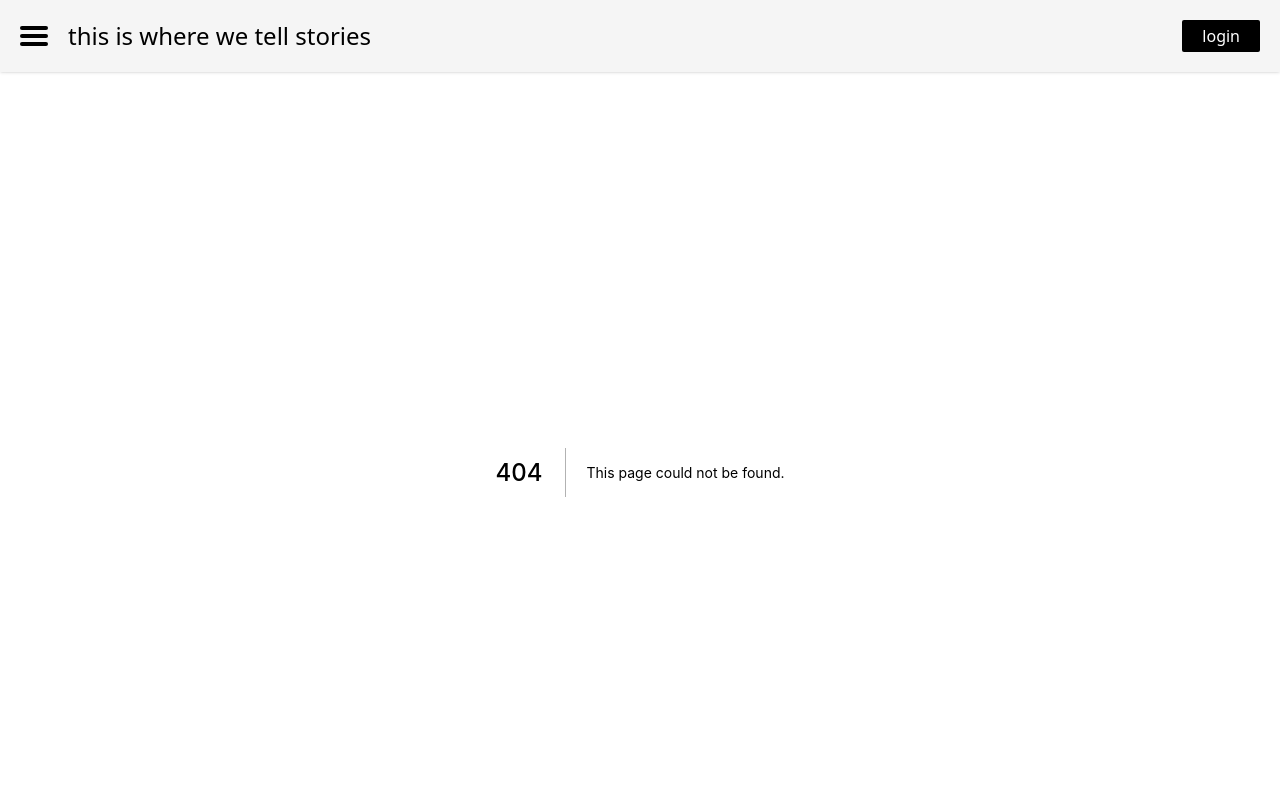
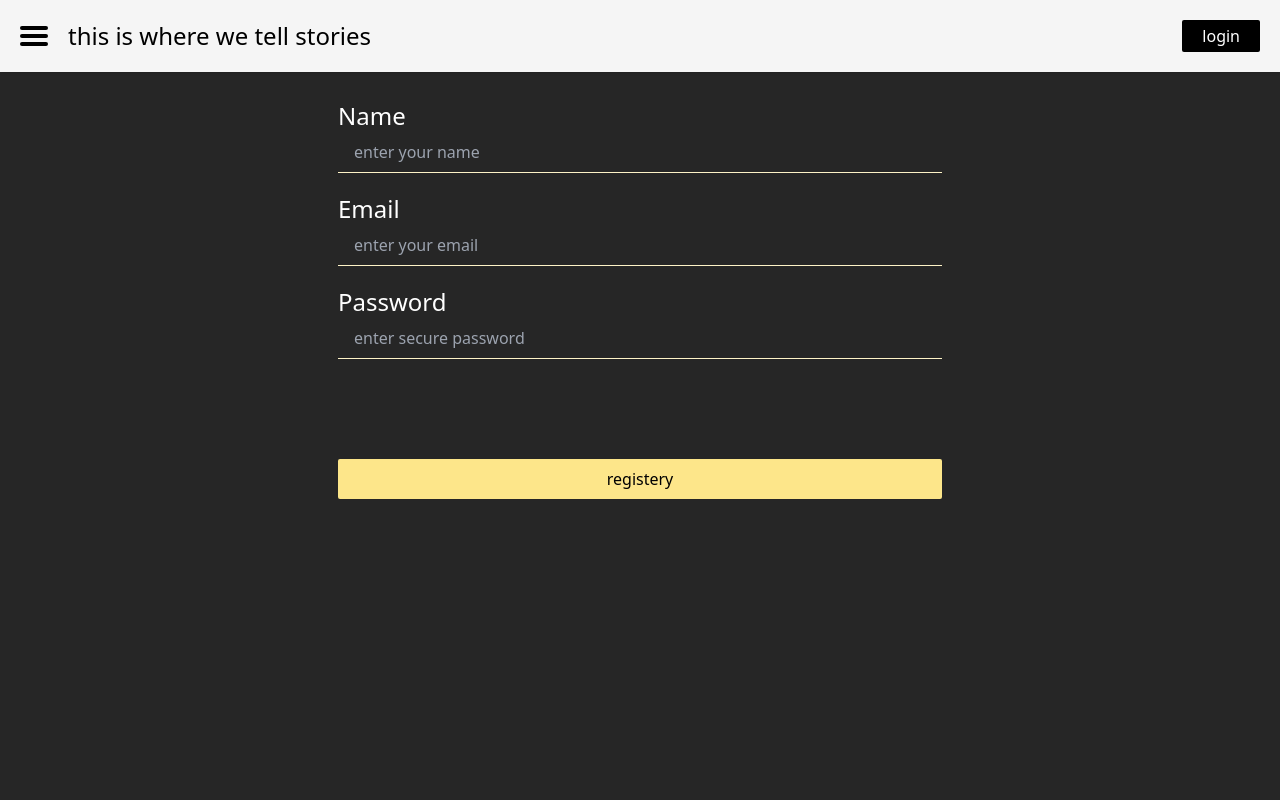
Before and after one commit to armin-bkh/houstory-next-app, a Next.js app: page /auth/registery in a window 1280 px wide. Before the commit this address had no page. Shown: the top 800 px of the page. Built offline with nearby package versions, Linux system fonts and the light colour scheme.

Commit message:
createui registery page

```diff
--- a/components/Navbar/Navbar.jsx
+++ b/components/Navbar/Navbar.jsx
@@ -1,11 +1,13 @@
 import Link from "next/link";
+import { HomeIcon, NewspaperIcon, PhoneIcon } from "@heroicons/react/outline";
+import { UserGroupIcon, FingerPrintIcon } from "@heroicons/react/solid";
 
 const links = [
-  { id: 1, title: "home", href: "/" },
-  { id: 2, title: "blogs", href: "/blogs" },
-  { id: 3, title: "about", href: "/about" },
-  { id: 4, title: "contact", href: "/contact" },
-  { id: 5, title: "login", href: "/login" },
+  { id: 1, title: "home", href: "/", icon: HomeIcon },
+  { id: 2, title: "blogs", href: "/blogs", icon: NewspaperIcon },
+  { id: 3, title: "about", href: "/about", icon: UserGroupIcon },
+  { id: 4, title: "contact", href: "/contact", icon: PhoneIcon },
+  { id: 5, title: "registery", href: "/auth/registery", icon: FingerPrintIcon },
 ];
 
 const Navbar = ({ isShow, setIsShow }) => {
@@ -19,15 +21,12 @@ const Navbar = ({ isShow, setIsShow }) => {
         <nav>
           <ul>
             {links.map((link) => (
-              <li
-                className="text-white hover:scale-125 transition"
+              <NavItem
                 key={link.id}
-                onClick={()=> setIsShow(false)}
-              >
-                <Link href={link.href}>
-                  <a className="px-4 py-1 inline-block">{link.title}</a>
-                </Link>
-              </li>
+                link={link}
+                Icon={link.icon}
+                handleClose={() => setIsShow(false)}
+              />
             ))}
           </ul>
         </nav>
@@ -42,3 +41,20 @@ const Navbar = ({ isShow, setIsShow }) => {
 };
 
 export default Navbar;
+
+const NavItem = ({ Icon, link, handleClose }) => {
+  return (
+      <li
+        className="text-white hover:scale-125 transition"
+        key={link.id}
+        onClick={handleClose}
+      >
+        <Link href={link.href}>
+          <a className="px-4 py-1 inline-flex items-center">
+            <Icon className="mr-2 w-5" />
+            {link.title}
+          </a>
+        </Link>
+      </li>
+  );
+};
--- /dev/null
+++ b/components/common/Input/Input.jsx
@@ -0,0 +1,18 @@
+const Input = ({ lbl, type, id, name, ...rest }) => {
+  return (
+    <fieldset className="flex flex-col mb-5">
+      <label htmlFor={id} className="text-white text-lg md:text-2xl capitalize">
+        {lbl}
+      </label>
+      <input
+        id={id}
+        name={name}
+        type={type}
+        className="bg-transparent border-b text-white border-amber-100 outline-none text-sm md:text-base py-2 px-4"
+        {...rest}
+      />
+    </fieldset>
+  );
+};
+
+export default Input;
--- /dev/null
+++ b/pages/auth/registery.js
@@ -0,0 +1,61 @@
+import { useState } from "react";
+import Input from "components/common/Input/Input";
+import Head from "next/head";
+
+const Registery = () => {
+  const [formValues, setFormValues] = useState({
+    name: "",
+    email: "",
+    password: "",
+  });
+
+  const changeHandler = (e) => {
+    setFormValues({
+      ...formValues,
+      [e.target.name]: e.target.value,
+    });
+  };
+
+  return (
+    <>
+      <Head>
+        <title>houstory: registery</title>
+        <meta name="description" content="registery in houstory" />
+      </Head>
+      <main className="bg-neutral-800 min-h-screen flex justify-center p-5">
+        <form className="p-2 w-1/2">
+          <Input
+            type="text"
+            id="name"
+            name="name"
+            lbl="name"
+            onChange={changeHandler}
+            value={formValues.name}
+            placeholder="enter your name"
+          />
+          <Input
+            type="email"
+            id="email"
+            name="email"
+            lbl="email"
+            onChange={changeHandler}
+            value={formValues.email}
+            placeholder="enter your email"
+          />
+          <Input
+            type="password"
+            id="password"
+            name="password"
+            lbl="password"
+            onChange={changeHandler}
+            value={formValues.password}
+            placeholder="enter secure password"
+          />
+          <button className="bg-amber-200 py-2 w-full rounded-sm mt-20" type="submit">registery</button>
+        </form>
+      </main>
+    </>
+  );
+};
+
+export default Registery;
```
Also changed, not shown: pages/auth/login.js (added).
